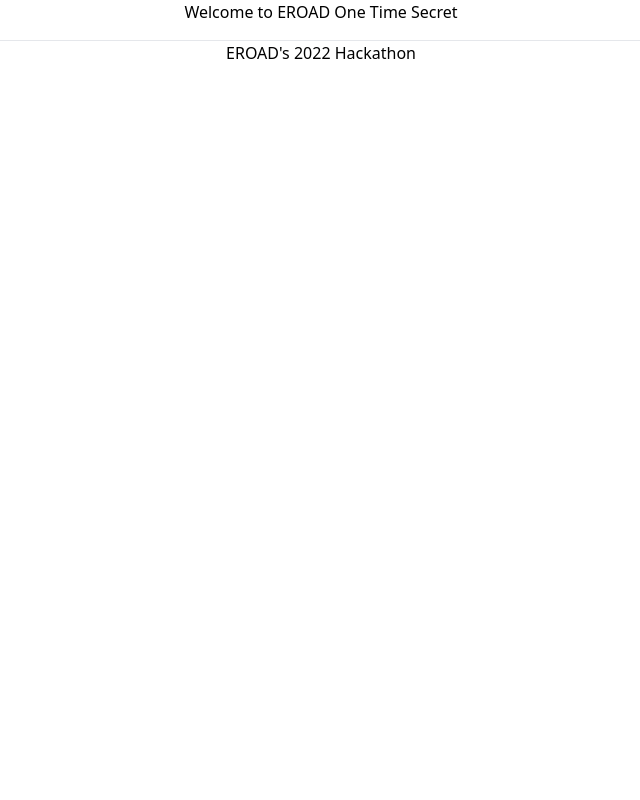
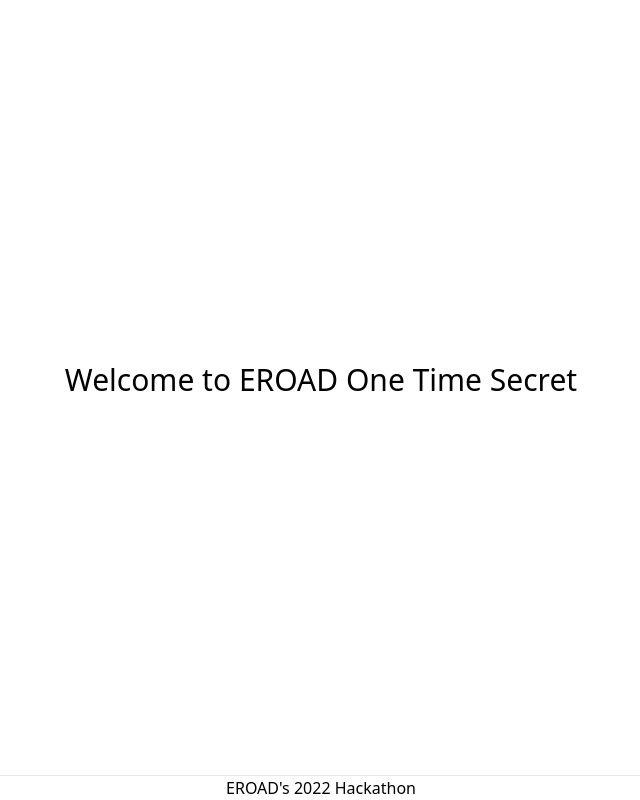
Before and after one commit to dawinkweon/eroad-onetimesecret, a Next.js app: page / in a window 1280 px wide. Shown: the whole page, without its empty margins (319-959 px from the left). Built offline with nearby package versions, Linux system fonts and the light colour scheme.

Commit message:
fix(index): weird styling

```diff
--- a/pages/index.js
+++ b/pages/index.js
@@ -9,10 +9,8 @@
 				<link rel="icon" href="/favicon.ico" />
 			</Head>
 
-      <main>
-        <p className="description">
-          Welcome to EROAD One Time Secret
-        </p>
+			<main className="m-auto">
+				<h1 className="text-3xl">Welcome to EROAD One Time Secret</h1>
 			</main>
 
 			<Footer />
```
Lines whose indentation alone changed are shown as unchanged.
